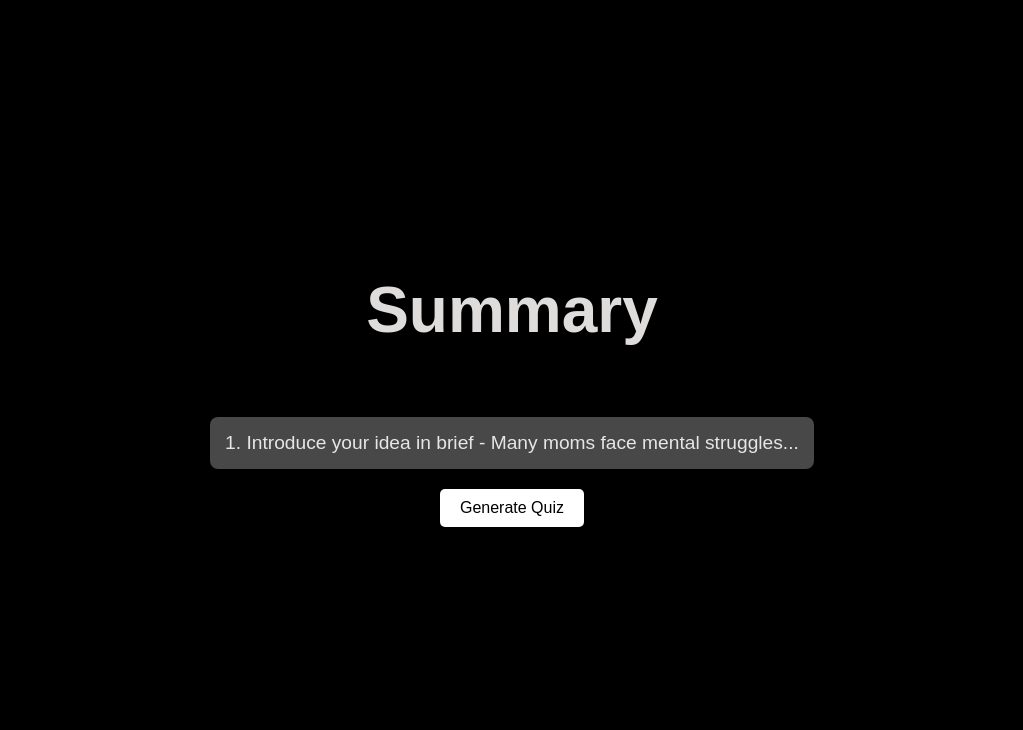
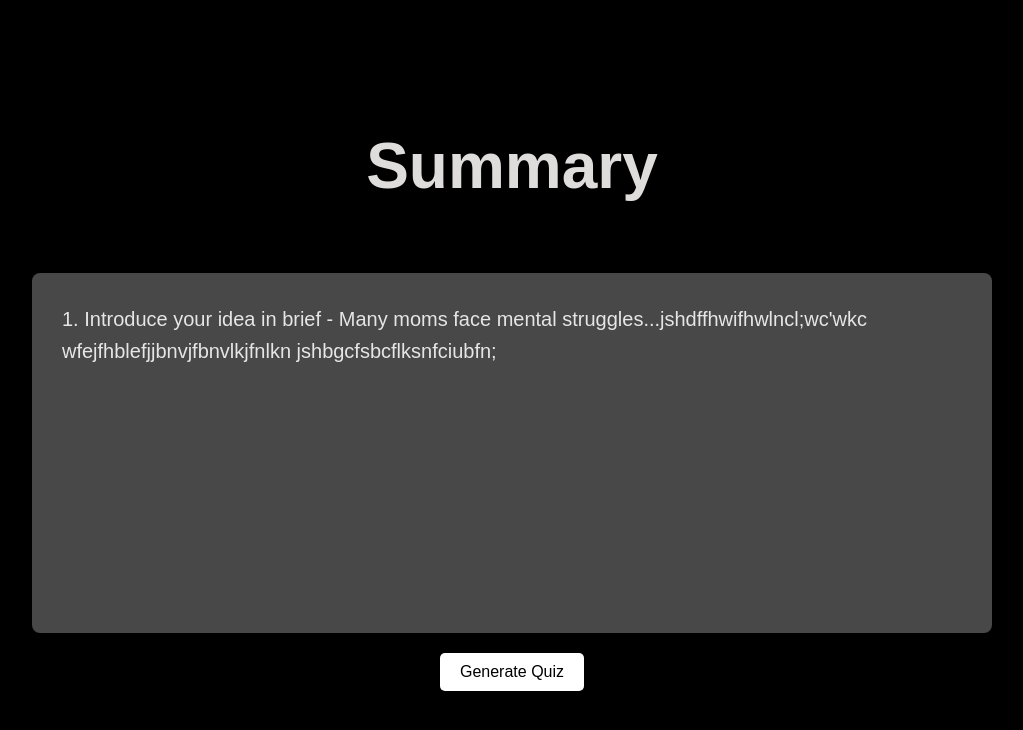
Before and after one commit to Diti-Jain/LastMin, a React (Create React App) app: page /summary in a window 1280 px wide. Shown: the top 730 px of the page, without its empty margins (128-1151 px from the left). Built offline with nearby package versions, Linux system fonts and the light colour scheme.

Commit message:
Modified: src/components/summary.css, src/components/summary.jsx

```diff
--- a/src/components/summary.css
+++ b/src/components/summary.css
@@ -2,7 +2,7 @@
 
 /* General styling for the whole container */
 .app-body {
-    margin: 0;
+    margin: 10px;
     font-family: Arial, sans-serif;
     background-color: black;
     color: white;
@@ -16,15 +16,24 @@
 .app-wrapper {
     text-align: center;
     padding: 20px;
-    max-width: 800px;
+    max-width: 1000px; /* Increase the max width of the wrapper */
 }
 
-  /* Styling for the paragraph */
+/* Styling for the paragraph with an even larger text box */
 .app-paragraph {
     background-color: #505050; /* Grey color for the box */
-    padding: 15px;
+    padding: 30px; /* Reduced padding to fit more content */
     border-radius: 8px;
-    text-align: left;
+    text-align: left; /* Align text to the left for better readability */
+    max-width: 900px; /* Increase width for a significantly larger text box */
+    margin: 0 auto; /* Center the paragraph */
+    font-size: 20px; /* Increased font size for better readability */
+    line-height: 1.6; /* Added line-height for better readability */
+    white-space: normal; /* Allow text to wrap */
+    word-wrap: break-word; /* Ensure long words break and don't overflow */
+    height: auto; /* Allow the height to adjust automatically based on content */
+    min-height: 300px; /* Ensure a minimum height for the box */
+    overflow: hidden; /* Prevent overflow but let the box expand with content */
 }
 
 /* Styling for the Generate Quiz button */
--- a/src/components/summary.jsx
+++ b/src/components/summary.jsx
@@ -17,7 +17,10 @@ function App() {
       <div className="app-wrapper">
         <h1>Summary</h1>
         <p className="app-paragraph">
-          1. Introduce your idea in brief - Many moms face mental struggles...
+          1. Introduce your idea in brief - Many moms face mental struggles...jshdffhwifhwlncl;wc'wkc
+          wfejfhblefjjbnvjfbnvlkjfnlkn
+          jshbgcfsbcflksnfciubfn;
+
           {/* truncated content for brevity */}
         </p>
         <button onClick={generateQuiz} className="app-button">
```
Lines whose indentation alone changed are shown as unchanged.
